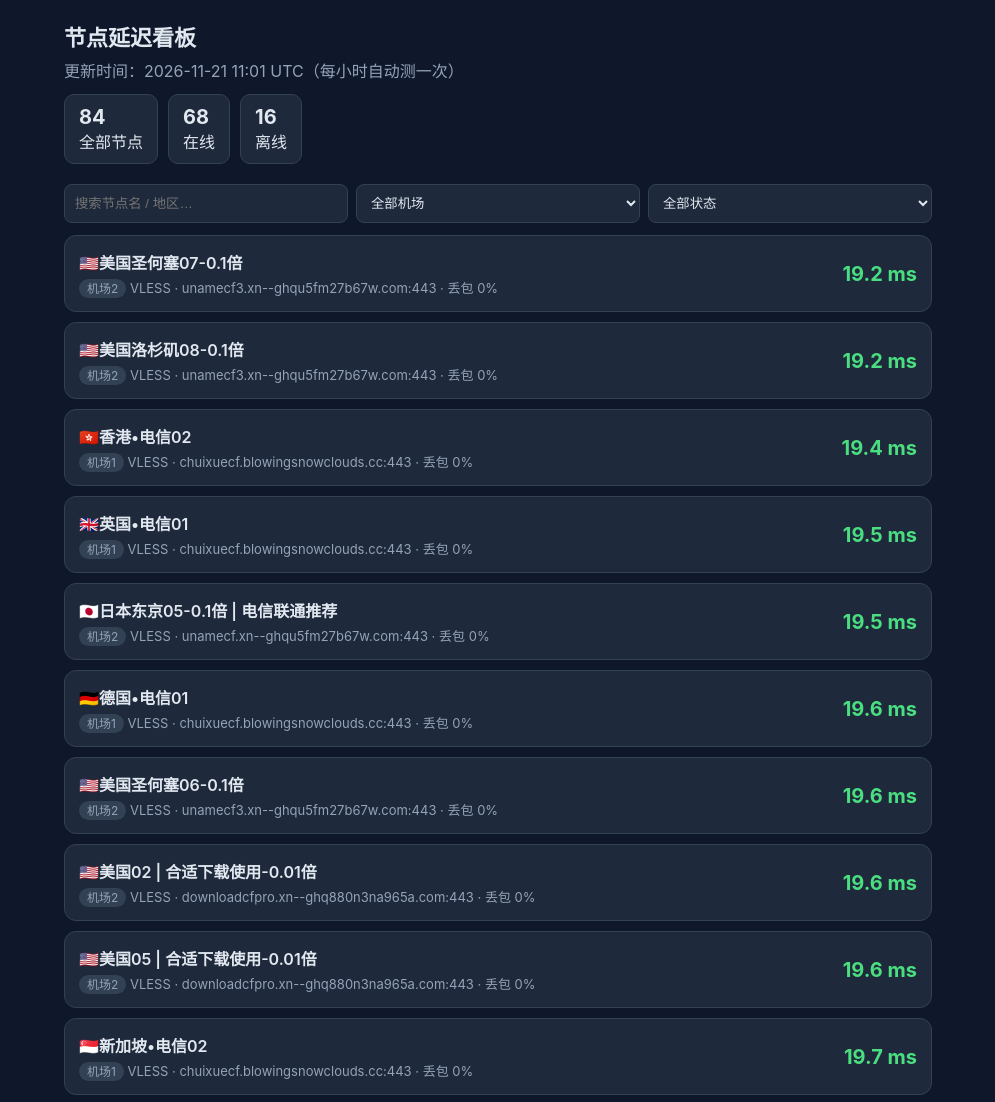
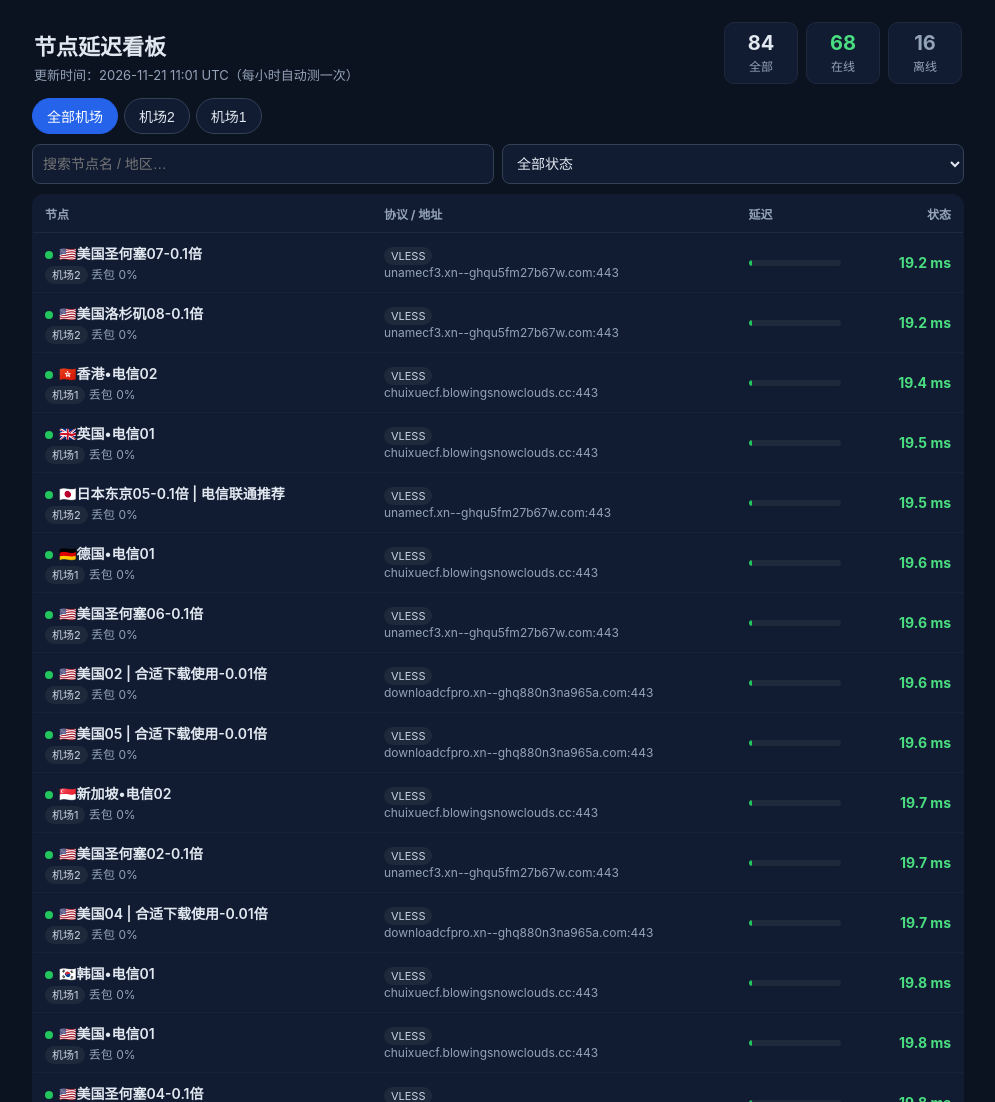
Before and after one commit to iewcxcx/node-dashboard, a plain HTML site: page index.html in a window 1280 px wide. Shown: the top 1102 px of the page, without its empty margins (142-1137 px from the left). Drawn offline with Linux system fonts and the light colour scheme.

Commit message:
Add files via upload

```diff
--- a/index.html
+++ b/index.html
@@ -5,42 +5,77 @@
 <meta name="viewport" content="width=device-width, initial-scale=1">
 <title>节点延迟看板</title>
 <style>
-  *{box-sizing:border-box} body{margin:0;font-family:-apple-system,BlinkMacSystemFont,"PingFang SC","Microsoft YaHei",sans-serif;background:#0f172a;color:#e2e8f0}
-  header{padding:20px 16px 8px;max-width:900px;margin:0 auto}
-  h1{font-size:22px;margin:0 0 6px} p{color:#94a3b8;margin:4px 0}
-  .stats{display:flex;gap:10px;flex-wrap:wrap;margin:12px 0}
-  .stat{background:#1e293b;border:1px solid #334155;border-radius:10px;padding:10px 14px}
+  *{box-sizing:border-box}
+  body{margin:0;font-family:-apple-system,BlinkMacSystemFont,"PingFang SC","Microsoft YaHei",sans-serif;background:#0b1220;color:#e2e8f0}
+  .wrap{max-width:960px;margin:0 auto;padding:16px 14px 48px}
+  header{display:flex;flex-wrap:wrap;align-items:flex-end;justify-content:space-between;gap:10px;padding:6px 2px 14px}
+  h1{font-size:22px;margin:0}
+  .sub{color:#94a3b8;font-size:13px;margin-top:4px}
+  .stats{display:flex;gap:8px}
+  .stat{background:#111c33;border:1px solid #1e293b;border-radius:10px;padding:8px 12px;text-align:center;min-width:74px}
   .stat b{font-size:20px;display:block}
-  .controls{max-width:900px;margin:0 auto;padding:0 16px 12px;display:flex;gap:8px;flex-wrap:wrap}
-  input,select{flex:1;min-width:140px;background:#1e293b;color:#e2e8f0;border:1px solid #334155;border-radius:8px;padding:10px}
-  main{max-width:900px;margin:0 auto;padding:0 16px 40px;display:grid;gap:10px}
-  .card{background:#1e293b;border:1px solid #334155;border-radius:12px;padding:14px;display:flex;justify-content:space-between;gap:12px;align-items:center}
-  .name{font-weight:600} .meta{color:#94a3b8;font-size:13px;margin-top:4px}
-  .lat{font-size:20px;font-weight:700;white-space:nowrap}
+  .stat span{font-size:12px;color:#94a3b8}
+  .tabs{display:flex;gap:6px;flex-wrap:wrap;margin:0 0 10px}
+  .tab{border:1px solid #334155;background:#111c33;color:#e2e8f0;border-radius:999px;padding:7px 14px;font-size:14px;cursor:pointer}
+  .tab.on{background:#2563eb;border-color:#2563eb;color:#fff}
+  .controls{display:flex;gap:8px;margin-bottom:10px}
+  input,select{flex:1;min-width:120px;background:#111c33;color:#e2e8f0;border:1px solid #334155;border-radius:8px;padding:10px;font-size:14px}
+  table{width:100%;border-collapse:collapse;background:#111c33;border:1px solid #1e293b;border-radius:12px;overflow:hidden}
+  th{font-size:12px;color:#94a3b8;text-align:left;padding:10px 12px;border-bottom:1px solid #1e293b;white-space:nowrap}
+  td{padding:10px 12px;border-bottom:1px solid #16213a;font-size:14px;vertical-align:middle}
+  tr:last-child td{border-bottom:none}
+  .name{font-weight:600;white-space:nowrap}
+  .meta{color:#94a3b8;font-size:12px;margin-top:2px;white-space:nowrap}
+  .pill{font-size:11px;padding:2px 7px;border-radius:999px;background:#1e293b;color:#cbd5e1;white-space:nowrap}
+  .dot{display:inline-block;width:8px;height:8px;border-radius:50%;margin-right:6px}
   .good{color:#4ade80}.mid{color:#facc15}.bad{color:#f87171}.off{color:#94a3b8}
-  .pill{font-size:12px;padding:2px 8px;border-radius:999px;background:#334155}
+  .bar{height:6px;border-radius:999px;background:#1e293b;min-width:70px;overflow:hidden}
+  .bar i{display:block;height:100%;border-radius:999px}
+  .lat{font-weight:700;white-space:nowrap;text-align:right}
+  .empty{color:#94a3b8;padding:24px;text-align:center}
+  @media (max-width:640px){
+    .hide-m{display:none}
+    td,th{padding:9px 8px}
+    .bar{min-width:44px}
+  }
 </style>
 </head>
 <body>
+<div class="wrap">
   <header>
+    <div>
       <h1>节点延迟看板</h1>
-  <p id="updated">正在加载…</p>
+      <div class="sub" id="updated">正在加载…</div>
+    </div>
     <div class="stats">
-    <div class="stat"><b id="total">-</b>全部节点</div>
-    <div class="stat"><b id="online">-</b>在线</div>
-    <div class="stat"><b id="offline">-</b>离线</div>
+      <div class="stat"><b id="total">-</b><span>全部</span></div>
+      <div class="stat"><b id="online" style="color:#4ade80">-</b><span>在线</span></div>
+      <div class="stat"><b id="offline" style="color:#94a3b8">-</b><span>离线</span></div>
     </div>
   </header>
+
+  <div class="tabs" id="srcTabs"></div>
+
   <div class="controls">
     <input id="q" placeholder="搜索节点名 / 地区…" oninput="render()">
-  <select id="src" onchange="render()"><option value="">全部机场</option></select>
     <select id="only" onchange="render()">
-    <option value="">全部状态</option><option value="online">只看在线</option><option value="offline">只看离线</option>
+      <option value="">全部状态</option>
+      <option value="online">只看在线</option>
+      <option value="offline">只看离线</option>
     </select>
   </div>
-<main id="list"></main>
+
+  <table>
+    <thead><tr>
+      <th>节点</th><th class="hide-m">协议 / 地址</th><th>延迟</th><th style="text-align:right">状态</th>
+    </tr></thead>
+    <tbody id="list"></tbody>
+  </table>
+  <p class="sub" style="margin-top:10px">每小时自动测一次 · 延迟为 GitHub 机房到节点的 TCP 延迟，仅供参考</p>
+</div>
 <script>
 let data={nodes:[]};
+let curSrc='';
 const esc=s=>String(s??'').replace(/[&<>"']/g,c=>({'&':'&amp;','<':'&lt;','>':'&gt;','"':'&quot;',"'":'&#39;'}[c]));
 async function load(){
   const r=await fetch('results.json?'+Date.now());
@@ -49,28 +84,38 @@ async function load(){
   document.getElementById('total').textContent=data.total;
   document.getElementById('online').textContent=data.online;
   document.getElementById('offline').textContent=data.offline;
-  const srcs=[...new Set(data.nodes.map(n=>n.source))];
-  document.getElementById('src').innerHTML='<option value="">全部机场</option>'+srcs.map(s=>`<option>${s}</option>`).join('');
+  const srcs=[...new Set(data.nodes.map(n=>n.source).filter(Boolean))];
+  document.getElementById('srcTabs').innerHTML='<button class="tab'+(curSrc===''?' on':'')+'" onclick="setSrc(\'\')">全部机场</button>'+srcs.map(s=>`<button class="tab${curSrc===s?' on':''}" onclick="setSrc('${esc(s)}')">${esc(s)}</button>`).join('');
   render();
 }
+function setSrc(s){curSrc=s;load();}
 function cls(ms,online){
   if(!online) return 'off';
   if(ms<150) return 'good'; if(ms<350) return 'mid'; return 'bad';
 }
+function barColor(ms,online){
+  if(!online) return '#475569';
+  if(ms<150) return '#22c55e'; if(ms<350) return '#eab308'; return '#ef4444';
+}
 function render(){
   const q=document.getElementById('q').value.toLowerCase();
-  const src=document.getElementById('src').value;
   const only=document.getElementById('only').value;
   const list=data.nodes.filter(n=>
     (!q||n.name.toLowerCase().includes(q)) &&
-    (!src||n.source===src) &&
+    (!curSrc||n.source===curSrc) &&
     (!only||(only==='online'?n.online:!n.online))
   );
-  document.getElementById('list').innerHTML=list.length?list.map(n=>`
-    <div class="card"><div><div class="name">${esc(n.name)}</div>
-    <div class="meta"><span class="pill">${esc(n.source)}</span> ${esc(n.proto.toUpperCase())} · ${esc(n.host)}:${esc(n.port)} · 丢包 ${esc(n.loss)}%</div></div>
-    <div class="lat ${cls(n.latency_ms,n.online)}">${n.online?n.latency_ms+' ms':'离线'}</div></div>`).join('')
-    :'<p style="color:#94a3b8">没有匹配的节点，先等第一次探测跑完。</p>';
+  document.getElementById('list').innerHTML=list.length?list.map(n=>{
+    const c=cls(n.latency_ms,n.online);
+    const pct=n.online?Math.min(100,Math.max(4,(n.latency_ms||0)/500*100)):0;
+    return `<tr>
+      <td><div class="name"><span class="dot" style="background:${barColor(n.latency_ms,n.online)}"></span>${esc(n.name)}</div>
+      <div class="meta"><span class="pill">${esc(n.source)}</span> 丢包 ${esc(n.loss)}%</div></td>
+      <td class="hide-m"><span class="pill">${esc(n.proto.toUpperCase())}</span><div class="meta">${esc(n.host)}:${esc(n.port)}</div></td>
+      <td><div class="bar"><i style="width:${pct}%;background:${barColor(n.latency_ms,n.online)}"></i></div></td>
+      <td class="lat ${c}">${n.online?n.latency_ms+' ms':'离线'}</td>
+    </tr>`;
+  }).join(''):'<tr><td colspan="4" class="empty">没有匹配的节点，先等第一次探测跑完。</td></tr>';
 }
 load();
 </script>
```
Lines whose indentation alone changed are shown as unchanged.
